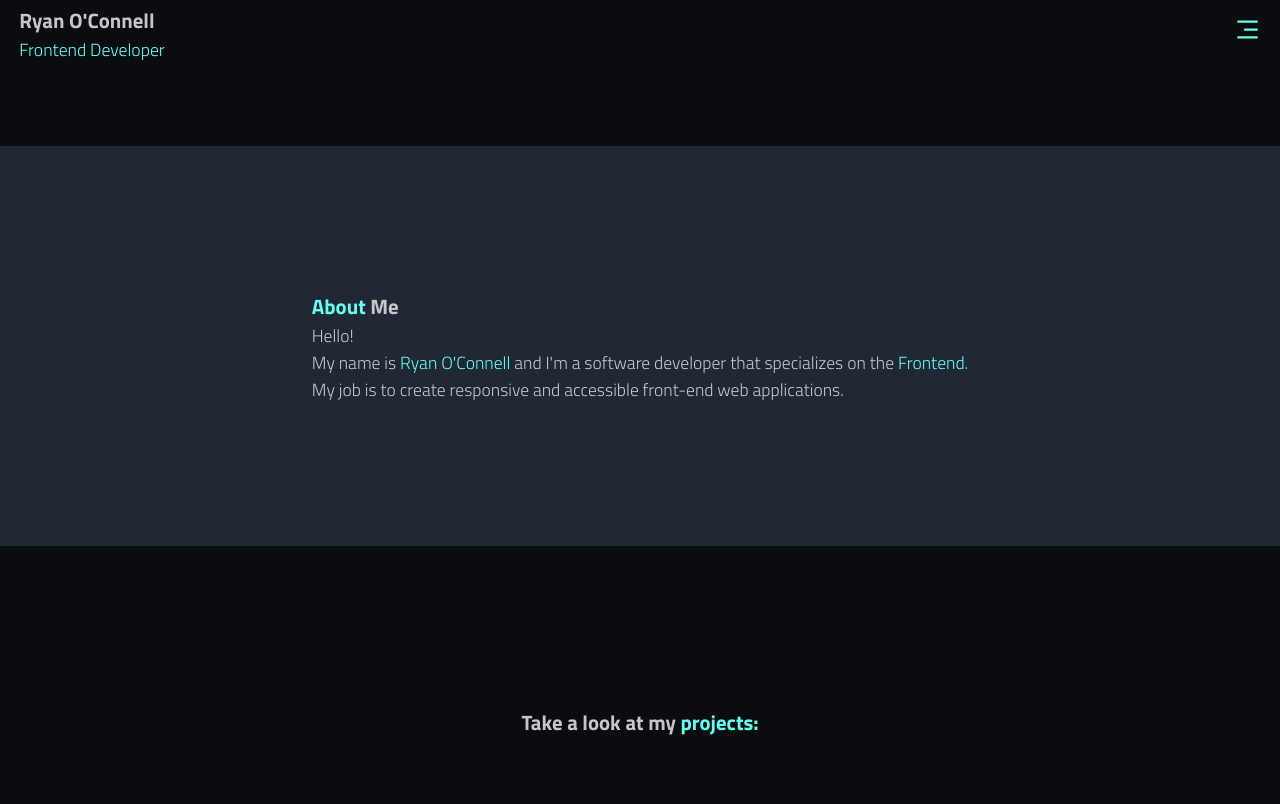
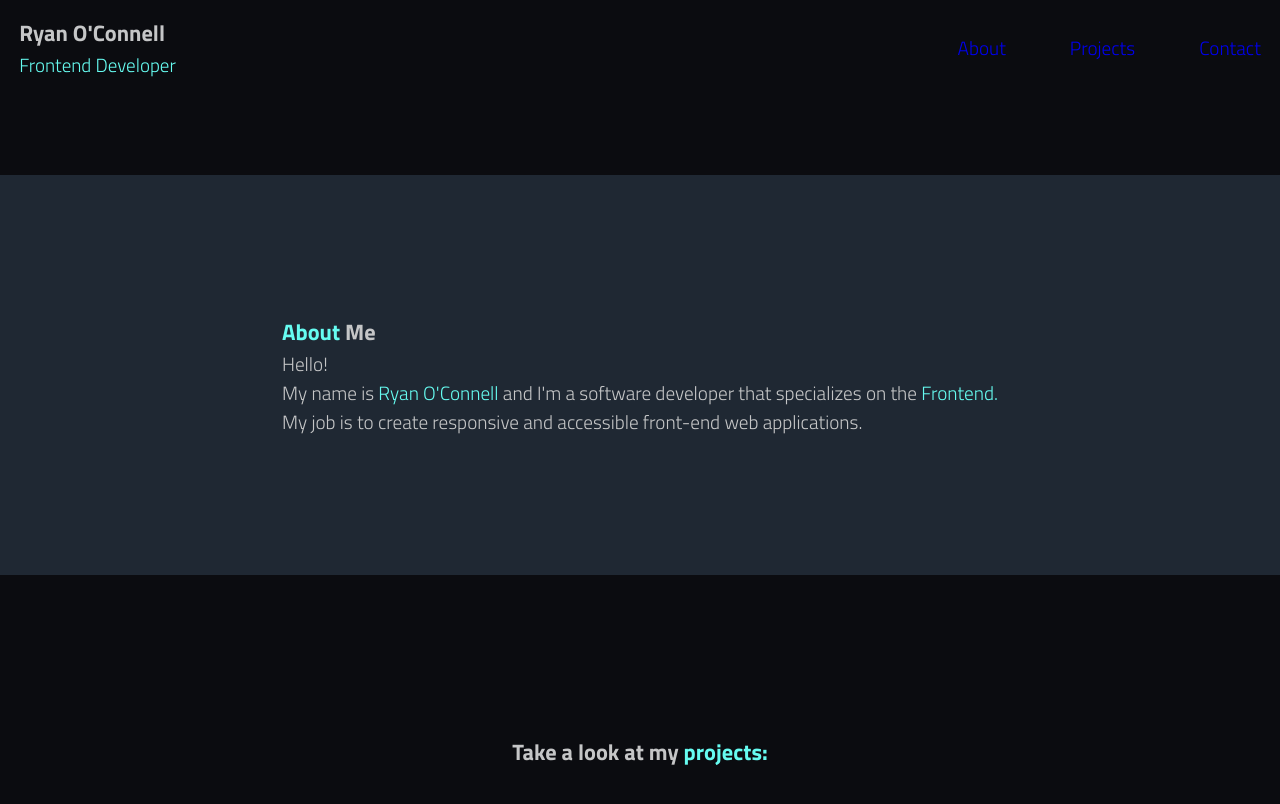
Before and after one commit to NeptuneRjo/portfolio, a React (Create React App) app: page / in a window 1280 px wide. Shown: the top 804 px of the page. Built offline with nearby package versions, Linux system fonts and the light colour scheme.

Commit message:
added styling for tablet+

```diff
--- a/src/components/About/style.css
+++ b/src/components/About/style.css
@@ -34,3 +34,13 @@
         font-size: 1.1em;
     }
 }
+
+@media screen and (min-width: 1024px) {
+    .about-content h4 {
+        font-size: 1.4rem;
+    }
+
+    .about-content p {
+        font-size: 1.2em;
+    }
+}
--- a/src/components/Contact/style.css
+++ b/src/components/Contact/style.css
@@ -4,7 +4,7 @@
     padding: 1rem;
     padding-top: 0;
     margin-bottom: 3rem;
-
+    margin-top: 10rem;
 }
 
 .contact-content h4{
@@ -72,3 +72,13 @@ button:hover {
         width: 350px;
     }
 }
+
+@media screen and (min-width: 1024px) {
+    .contact-content h4 {
+        font-size: 1.4em;
+    }
+
+    #name, #email, #message {
+        width: 450px;
+    }
+}
--- a/src/components/Header/Nav/Nav.jsx
+++ b/src/components/Header/Nav/Nav.jsx
@@ -14,6 +14,19 @@ const Nav = () => {
   return (
     <div className="nav-main">
       <div className="nav-desktop">
+        <div className="nav-desktop-items">
+          <div className="nav-desktop-item">
+            <p><a href="#about">About</a></p>
+          </div>
+          <div className="nav-desktop-item">
+            <p>
+              <a href="#projects">Projects</a>
+            </p>
+          </div>
+          <div className="nav-desktop-item">
+            <p><a href="#contact">Contact</a></p>
+          </div>
+        </div>
       </div>
       <div className="nav-mobile">
         {toggleMenu
--- a/src/components/Header/Nav/style.css
+++ b/src/components/Header/Nav/style.css
@@ -66,3 +66,38 @@
               transform: translateY(00px);
     }
   }
+
+  @media screen and (min-width: 1024px) {
+    .nav-main {
+      width: 100%;
+      flex-direction: row;
+    }
+
+    .nav-desktop {
+      display: flex;
+      flex-direction: row;
+      height: 100%;
+      width: 100%;
+    }
+
+    .nav-desktop-items {
+      display: flex;
+      justify-content: flex-end;
+      width: 100%;
+      gap: 4rem;
+      padding-right: 1.2rem;
+    }
+
+    .nav-mobile {
+      display: none;
+    }
+
+    .nav-desktop-item a, .nav-desktop-item a:visited {
+      text-decoration: none;
+    }
+
+    .nav-desktop-item a:hover {
+      color: var(--light-teal);
+    }
+
+  }
--- a/src/components/Header/style.css
+++ b/src/components/Header/style.css
@@ -8,7 +8,7 @@
     display: flex;
     flex-direction: column;
     justify-content: center;
-    padding-left: 1rem;
+    padding: 1rem;
     font-size: 1.2em;
 }
 
@@ -34,3 +34,14 @@
         padding-right: 1.2rem;
     }
 }
+
+@media screen and (min-width: 1024px) {
+    .header-nav {
+        padding: 0;
+        justify-content: flex-start;
+    }
+
+    .header-title {
+        font-size: 1.4em;
+    }
+}
--- a/src/components/Projects/Project/style.css
+++ b/src/components/Projects/Project/style.css
@@ -7,6 +7,9 @@
 .project-item {
     margin: 1rem 0;
     background: var(--light-gray);
+    display: flex;
+    flex-direction: column;
+    align-items: center;
 }
 
 .project-item h4 {
@@ -54,14 +57,19 @@
     display: flex;
     justify-content: space-between;
     align-items: center;
-    padding: 1rem 2rem;
     background: transparent;
+    width: 80%;
+    padding: 1rem 0;
 }
 
 .project-links a, .project-links img {
     background: transparent;
     text-decoration: none;
     color: var(--dark-teal);
+}
+
+.project-links a:hover {
+    color: var(--light-teal);
 }
 
 .project-link-gh {
@@ -85,14 +93,43 @@
 
     .image-desktop {
         display: block;
-        width: 700px;
+        width: 90%;
     }
 
     .image-mobile {
         display: none;
     }
 
+    .project-links {
+        width: 90%;
+    }
+
     .project-links a {
         font-size: 1.1em;
     }
 }
+
+@media screen and (min-width: 1024px) {
+    .project-item h4 {
+        font-size: 1.4em;
+    }
+
+    .project-item h5 {
+        font-size: 1.3em;
+    }
+
+    .project-item p {
+        font-size: 1.2em;
+    }
+
+    .project-links a {
+        font-size: 1.2em;
+    }
+
+}
+
+@media screen and (min-width: 1440px) {
+    .project-links a {
+        font-size: 1.3rem;
+    }
+}
--- a/src/components/Projects/style.css
+++ b/src/components/Projects/style.css
@@ -18,3 +18,9 @@
         font-size: 1.3em;
     }
 }
+
+@media screen and (min-width: 1024px) {
+    .projects-header {
+        font-size: 1.4em;
+    }
+}
```
